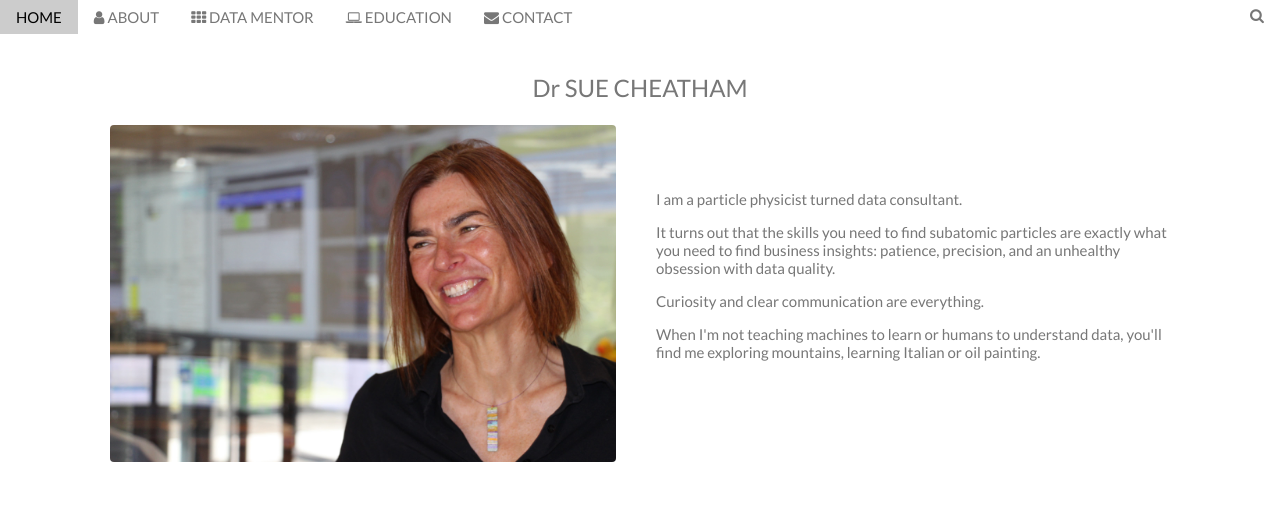
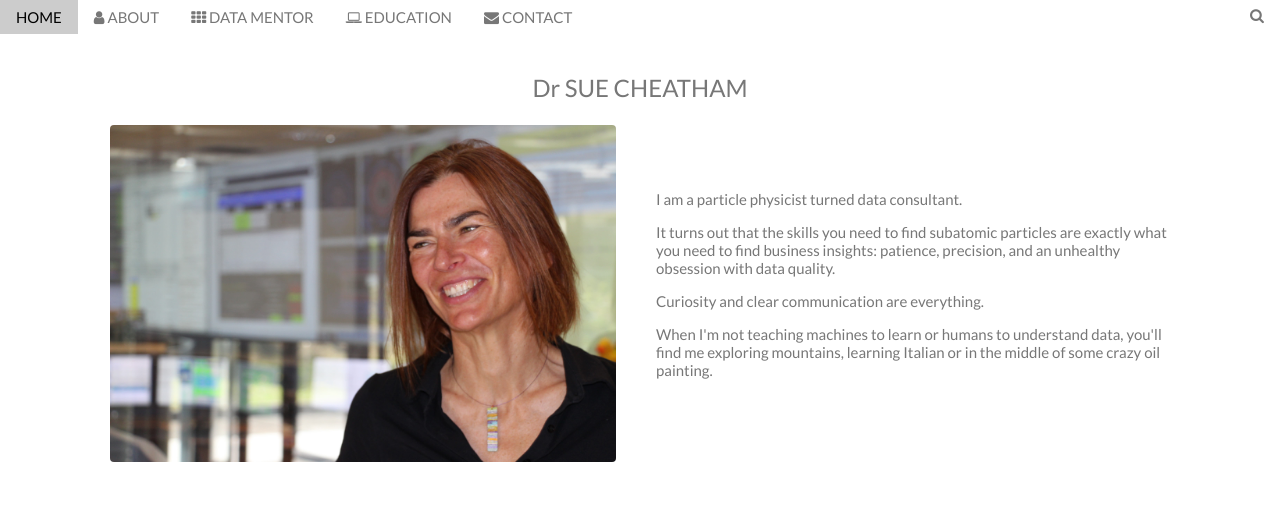
Before and after one commit to cheatham1/cheatham1.github.io, a plain HTML site: page index.html in a window 1280 px wide. Shown: the top 516 px of the page. Drawn offline with Linux system fonts and the light colour scheme.

Commit message:
Update index.html

```diff
--- a/index.html
+++ b/index.html
@@ -327,7 +327,7 @@
 
                 <p>Curiosity and clear communication are everything.</p>
 
-                <p>When I'm not teaching machines to learn or humans to understand data, you'll find me exploring mountains, learning Italian or oil painting.</p>
+                <p>When I'm not teaching machines to learn or humans to understand data, you'll find me exploring mountains, learning Italian or in the middle of some crazy oil painting.</p>
             </div>
 
         </div>
```
